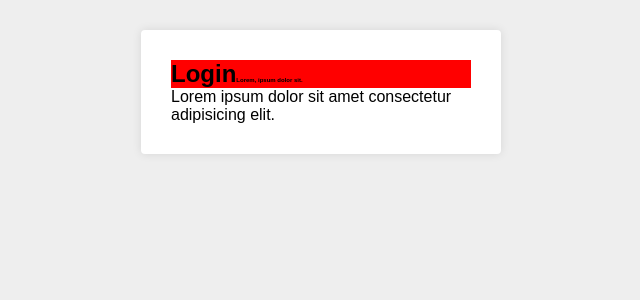
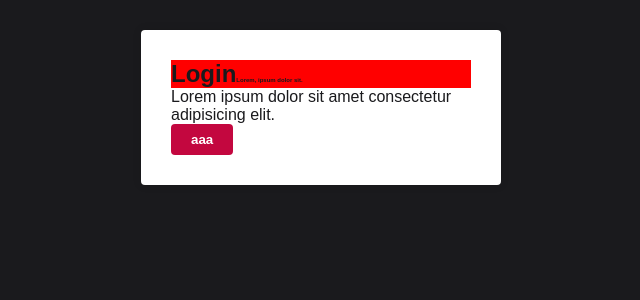
Before and after one commit to RicardoBaldrez/Basis-for-React-projects, a React (Create React App) app: page / in a window 1280 px wide. Shown: the top 300 px of the page, without its empty margins (319-959 px from the left). Built offline with nearby package versions, Linux system fonts and the light colour scheme.

Commit message:
style: 💄 Setting the colors for our application

```diff
--- /dev/null
+++ b/src/config/colors.js
@@ -0,0 +1,7 @@
+export const primaryColor = '#c3073f';
+export const primaryDarkColor = '#1a1a1d';
+
+export const successColor = '#1f97f6';
+export const infoColor = '#1f97f6';
+export const errorColor = '#f2af29';
+export const warningColor = '#f2af29';
--- a/src/pages/Login/index.js
+++ b/src/pages/Login/index.js
@@ -12,6 +12,7 @@
         <small>Lorem, ipsum dolor sit.</small>
       </Title>
       <p>Lorem ipsum dolor sit amet consectetur adipisicing elit.</p>
+      <button type="button">aaa</button>
     </Container>
   );
 }
--- a/src/styles/GlobalStyles.js
+++ b/src/styles/GlobalStyles.js
@@ -1,4 +1,6 @@
 import styled, { createGlobalStyle } from 'styled-components';
+
+import { primaryColor, primaryDarkColor } from '../config/colors';
 
 export default createGlobalStyle`
   * {
@@ -9,8 +11,9 @@
   }
 
   body {
-    background-color: #eee;
     font-family: sans-serif;
+    color: ${primaryDarkColor};
+    background-color: ${primaryDarkColor};
   }
 
   html, body, #root {
@@ -18,11 +21,18 @@
   }
 
   button {
+    color: #fff;
+    border: none;
     cursor: pointer;
+    font-weight: 700;
+    border-radius: 4px;
+    padding: 8px 20px;
+    background-color: ${primaryColor};
   }
 
   a {
     text-decoration: none;
+    color: ${primaryColor};
   }
 
   ul {
```
